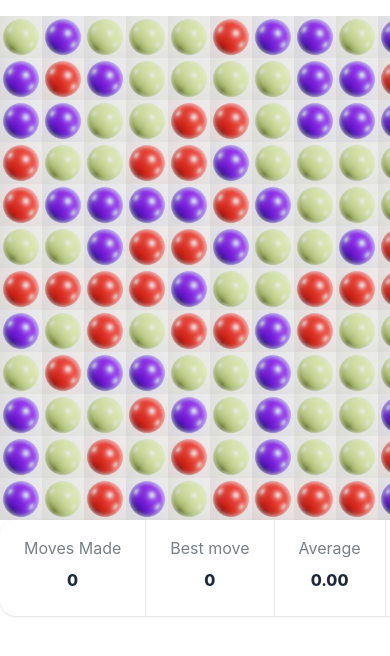
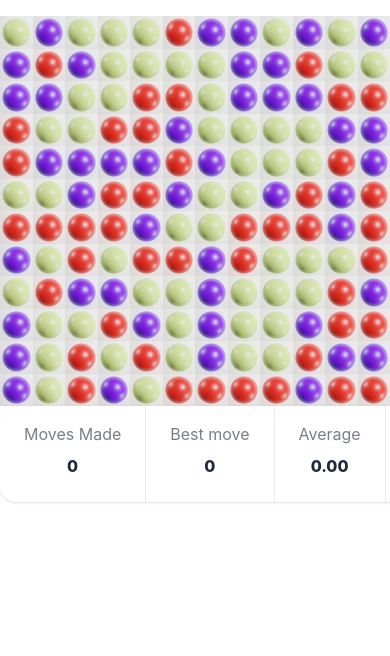
Before and after one commit to stevefaeembra/redwhiteblue, a React (Vite) app: page / in a window 390 px wide. Shown: the top 656 px of the page. Built offline with nearby package versions, Linux system fonts and the light colour scheme.

Commit message:
scale board down for smaller screen sizes

```diff
--- a/src/components/Board.tsx
+++ b/src/components/Board.tsx
@@ -86,13 +86,19 @@ export default function Board({}: Props) {
     if (!board) return;
     const clazz = "object-scale-down";
     const key = `cell_${row}_${col}`;
+    const screenWidth = window.innerWidth;
+    let iconSize = 42;
+    if (screenWidth < 512) {
+      iconSize = screenWidth / 12;
+    }
+    console.log("screenWidth", screenWidth);
     switch (board[row][col]) {
       case 0:
         return (
           <img
             onClick={() => handleClick(row, col)}
-            width="42"
-            height="42"
+            width={iconSize}
+            height={iconSize}
             key={key}
             className={clazz}
             src="red.png"
@@ -102,8 +108,8 @@ export default function Board({}: Props) {
         return (
           <img
             onClick={() => handleClick(row, col)}
-            width="42"
-            height="42"
+            width={iconSize}
+            height={iconSize}
             key={key}
             className={clazz}
             src="white.png"
@@ -113,8 +119,8 @@ export default function Board({}: Props) {
         return (
           <img
             onClick={() => handleClick(row, col)}
-            width="42"
-            height="42"
+            width={iconSize}
+            height={iconSize}
             key={key}
             className={clazz}
             src="blue.png"
@@ -124,8 +130,8 @@ export default function Board({}: Props) {
         return (
           <img
             onClick={() => handleClick(row, col)}
-            width="42"
-            height="42"
+            width={iconSize}
+            height={iconSize}
             key={key}
             className={clazz}
             src="empty.png"
```
